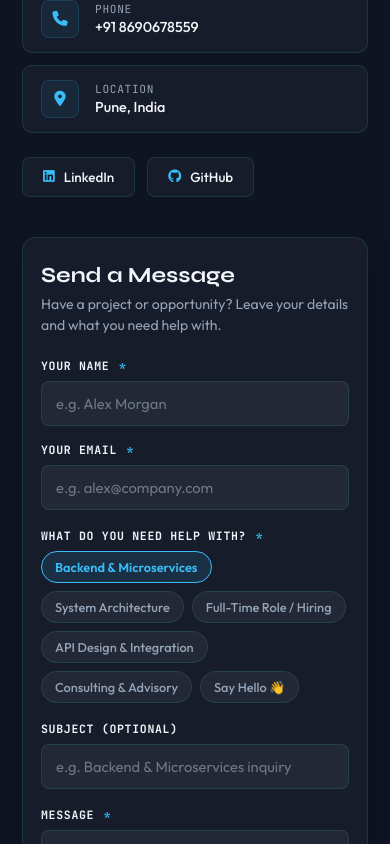
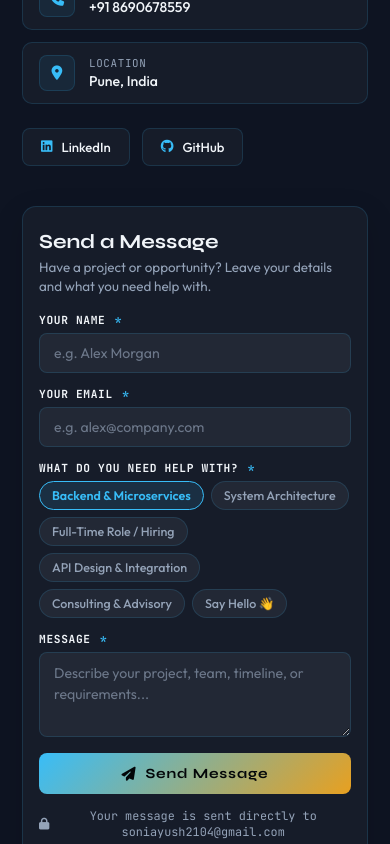
Before and after one commit to aysoni/ayush-soni-portfolio, a Next.js app: page / in a window 390 px wide. Shown: the part 10400-11244 px from the top of the page. Built offline with nearby package versions, Linux system fonts and the light colour scheme.

Commit message:
Updated contact form

```diff
--- a/src/components/sections/Contact.tsx
+++ b/src/components/sections/Contact.tsx
@@ -20,7 +20,6 @@ export function Contact() {
   const [formData, setFormData] = useState({
     name: '',
     email: '',
-    subject: '',
     message: '',
   })
   const [isSubmitted, setIsSubmitted] = useState(false)
@@ -39,8 +38,7 @@ export function Contact() {
   const handleSubmit = (e: React.FormEvent) => {
     e.preventDefault()
 
-    const subjectText =
-      formData.subject.trim() || `[Portfolio] ${selectedTopic} - from ${formData.name}`
+    const subjectText = `[Portfolio] ${selectedTopic} - from ${formData.name}`
 
     const bodyText = [
       `Hi Ayush,`,
@@ -63,8 +61,7 @@ export function Contact() {
   }
 
   const handleCopyMessage = () => {
-    const subjectText =
-      formData.subject.trim() || `[Portfolio] ${selectedTopic} - from ${formData.name}`
+    const subjectText = `[Portfolio] ${selectedTopic} - from ${formData.name}`
 
     const fullDetails = [
       `To: ${personal.email}`,
@@ -91,7 +88,6 @@ export function Contact() {
     setFormData({
       name: '',
       email: '',
-      subject: '',
       message: '',
     })
   }
@@ -288,21 +284,6 @@ export function Contact() {
               </div>
 
               <div className="form-group">
-                <label htmlFor="contact-subject" className="form-label">
-                  Subject (Optional)
-                </label>
-                <input
-                  id="contact-subject"
-                  type="text"
-                  name="subject"
-                  value={formData.subject}
-                  onChange={handleChange}
-                  placeholder={`e.g. ${selectedTopic} inquiry`}
-                  className="form-input"
-                />
-              </div>
-
-              <div className="form-group">
                 <label htmlFor="contact-message" className="form-label">
                   Message <span>*</span>
                 </label>
@@ -310,7 +291,7 @@ export function Contact() {
                   id="contact-message"
                   name="message"
                   required
-                  rows={4}
+                  rows={3}
                   value={formData.message}
                   onChange={handleChange}
                   placeholder="Describe your project, team, timeline, or requirements..."
--- a/src/styles/globals.css
+++ b/src/styles/globals.css
@@ -1133,8 +1133,8 @@ nav {
 
 .contact-grid {
   display: grid;
-  grid-template-columns: 1fr 1.35fr;
-  gap: 48px;
+  grid-template-columns: minmax(320px, 390px) 1fr;
+  gap: 40px;
   align-items: start;
   max-width: 1160px;
 }
@@ -1142,13 +1142,13 @@ nav {
 .contact-info-col {
   display: flex;
   flex-direction: column;
-  gap: 24px;
+  gap: 16px;
 }
 
 .contact-desc {
   color: var(--muted);
-  font-size: 1rem;
-  line-height: 1.85;
+  font-size: 0.98rem;
+  line-height: 1.8;
   font-weight: 400;
 }
 
@@ -1156,7 +1156,7 @@ nav {
   display: flex;
   align-items: center;
   gap: 14px;
-  padding: 16px 20px;
+  padding: 14px 18px;
   background: var(--card);
   border: 1px solid var(--border);
   border-radius: 10px;
@@ -1217,8 +1217,8 @@ nav {
 .contact-direct-card {
   display: flex;
   align-items: center;
-  gap: 16px;
-  padding: 14px 18px;
+  gap: 14px;
+  padding: 12px 16px;
   background: var(--card);
   border: 1px solid var(--border);
   border-radius: 10px;
@@ -1234,8 +1234,8 @@ nav {
 }
 
 .cdc-icon {
-  width: 38px;
-  height: 38px;
+  width: 36px;
+  height: 36px;
   border-radius: 8px;
   background: rgba(56, 189, 248, 0.08);
   border: 1px solid var(--border);
@@ -1243,7 +1243,7 @@ nav {
   align-items: center;
   justify-content: center;
   color: var(--gold);
-  font-size: 0.95rem;
+  font-size: 0.9rem;
   flex-shrink: 0;
 }
 
@@ -1257,7 +1257,7 @@ nav {
 }
 
 .cdc-label {
-  font-size: 0.7rem;
+  font-size: 0.68rem;
   font-family: var(--mono);
   color: var(--muted);
   text-transform: uppercase;
@@ -1265,7 +1265,7 @@ nav {
 }
 
 .cdc-val {
-  font-size: 0.9rem;
+  font-size: 0.88rem;
   color: var(--text);
   font-weight: 500;
   margin-top: 2px;
@@ -1281,12 +1281,12 @@ nav {
   display: inline-flex;
   align-items: center;
   gap: 9px;
-  padding: 11px 20px;
+  padding: 10px 18px;
   border: 1px solid var(--border);
   border-radius: 8px;
   color: var(--text);
   text-decoration: none;
-  font-size: 0.84rem;
+  font-size: 0.82rem;
   font-weight: 500;
   background: var(--card);
   transition: border-color 0.25s, color 0.25s, background 0.25s, transform 0.2s;
@@ -1306,50 +1306,50 @@ nav {
   background: var(--card);
   border: 1px solid var(--border);
   border-radius: 14px;
-  padding: 34px;
+  padding: 26px 30px;
   position: relative;
   box-shadow: 0 10px 30px rgba(0, 0, 0, 0.15);
 }
 
 .form-header {
-  margin-bottom: 22px;
+  margin-bottom: 16px;
 }
 
 .form-title {
   font-family: var(--serif);
-  font-size: 1.35rem;
+  font-size: 1.25rem;
   font-weight: 700;
   color: var(--text);
-  margin-bottom: 6px;
+  margin-bottom: 4px;
 }
 
 .form-subtitle {
-  font-size: 0.88rem;
-  color: var(--muted);
-  line-height: 1.5;
+  font-size: 0.84rem;
+  color: var(--muted);
+  line-height: 1.45;
 }
 
 .contact-form {
   display: flex;
   flex-direction: column;
-  gap: 18px;
+  gap: 14px;
 }
 
 .form-row {
   display: grid;
   grid-template-columns: 1fr 1fr;
-  gap: 16px;
+  gap: 14px;
 }
 
 .form-group {
   display: flex;
   flex-direction: column;
-  gap: 8px;
+  gap: 6px;
 }
 
 .form-label {
   font-family: var(--mono);
-  font-size: 0.72rem;
+  font-size: 0.7rem;
   color: var(--text);
   letter-spacing: 0.06em;
   text-transform: uppercase;
@@ -1367,10 +1367,10 @@ nav {
   background: var(--surface2);
   border: 1px solid var(--border);
   border-radius: 8px;
-  padding: 12px 14px;
+  padding: 10px 14px;
   color: var(--text);
   font-family: var(--sans);
-  font-size: 0.92rem;
+  font-size: 0.88rem;
   transition: all 0.2s ease;
   outline: none;
 }
@@ -1395,24 +1395,24 @@ nav {
 
 .form-textarea {
   resize: vertical;
-  min-height: 110px;
-  line-height: 1.6;
+  min-height: 80px;
+  line-height: 1.5;
 }
 
 /* Service / Help Topic Pills */
 .help-topics-grid {
   display: flex;
   flex-wrap: wrap;
-  gap: 8px;
+  gap: 7px;
 }
 
 .help-topic-pill {
   border: 1px solid var(--border);
   background: var(--surface2);
   color: var(--muted);
-  padding: 7px 13px;
+  padding: 6px 12px;
   border-radius: 20px;
-  font-size: 0.8rem;
+  font-size: 0.78rem;
   cursor: pointer;
   transition: all 0.2s ease;
   user-select: none;
@@ -1440,15 +1440,15 @@ nav {
 .contact-submit-btn {
   width: 100%;
   justify-content: center;
-  padding: 13px 24px;
-  font-size: 0.92rem;
-  margin-top: 4px;
+  padding: 12px 20px;
+  font-size: 0.88rem;
+  margin-top: 2px;
   cursor: pointer;
   border-radius: 8px;
 }
 
 .form-note {
-  font-size: 0.76rem;
+  font-size: 0.74rem;
   color: var(--muted);
   text-align: center;
   display: flex;
@@ -1535,6 +1535,10 @@ nav {
   .contact-grid {
     grid-template-columns: 1fr;
     gap: 40px;
+    align-items: start;
+  }
+  .contact-info-col {
+    gap: 24px;
   }
 }
 
@@ -1543,7 +1547,7 @@ nav {
     grid-template-columns: 1fr;
   }
   .contact-form-card {
-    padding: 24px 18px;
+    padding: 22px 16px;
   }
 }
 
```
